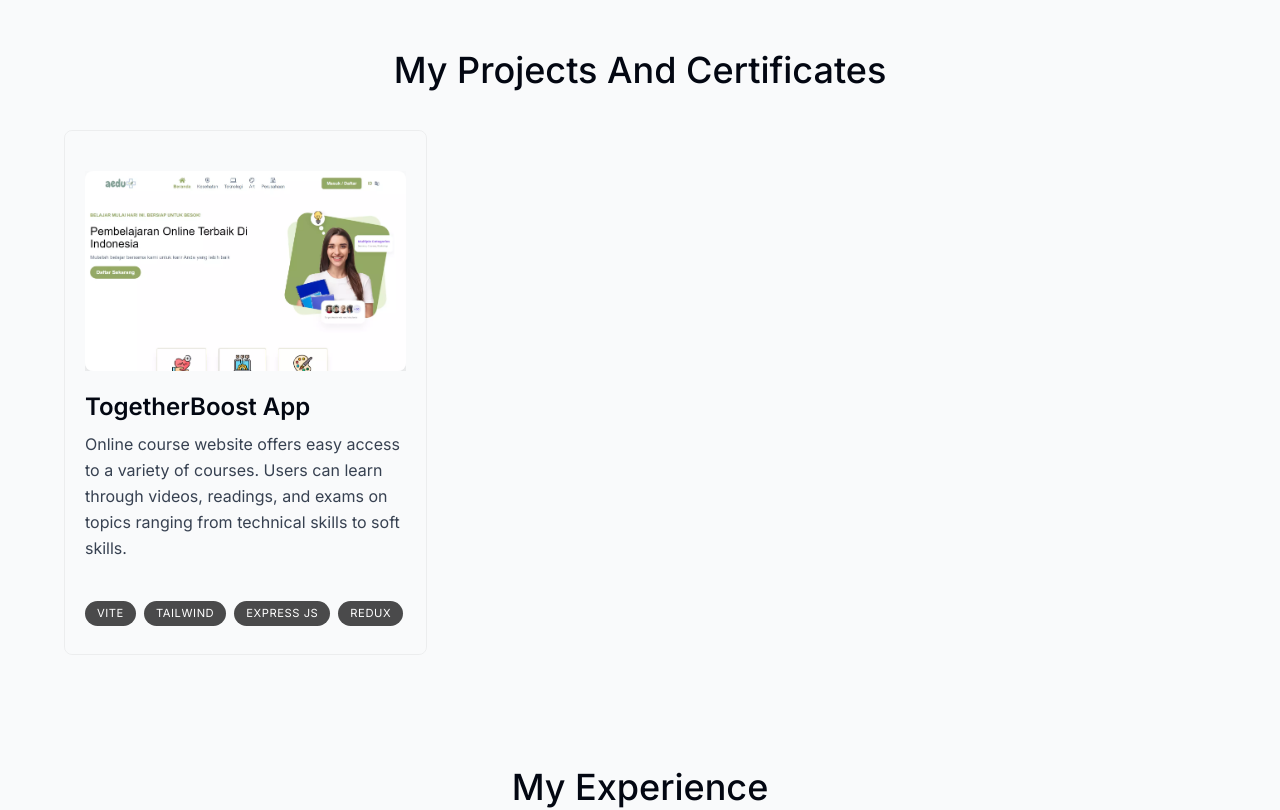
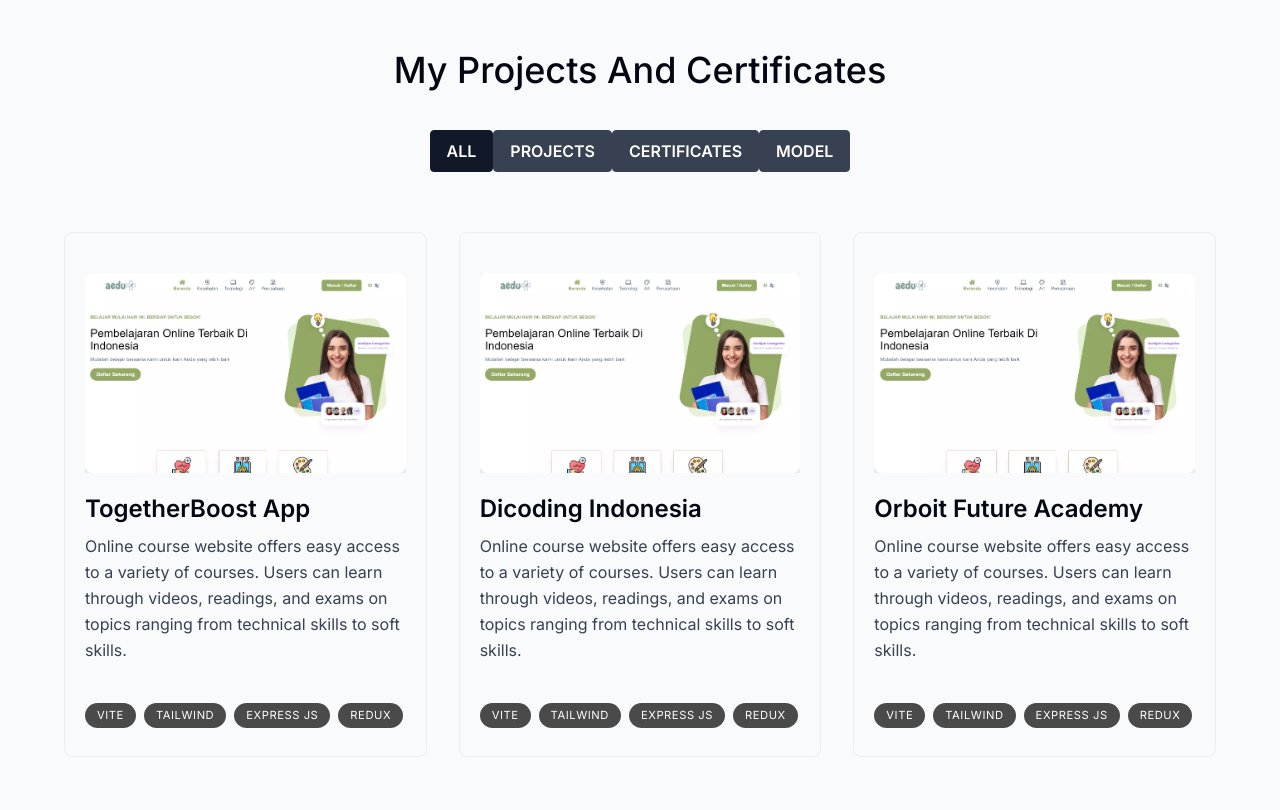
Before and after one commit to chndrwali/website-portfolio, a Next.js app: page / in a window 1280 px wide. Shown: the part 1560-2370 px from the top of the page. Built offline with nearby package versions, Linux system fonts and the light colour scheme.

Commit message:
add button category for projects

```diff
--- a/app/globals.css
+++ b/app/globals.css
@@ -13,3 +13,15 @@
 .borderBlack {
   @apply border border-black/10;
 }
+
+.btn-project {
+  @apply px-4 py-2 uppercase font-semibold text-white bg-gray-700 border border-gray-700 rounded transition duration-300 cursor-pointer dark:bg-slate-200 dark:text-gray-800;
+}
+
+.btn-project:hover {
+  @apply bg-gray-800 border-gray-800;
+}
+
+.btn-project.active2 {
+  @apply bg-gray-900 border-gray-900;
+}
--- /dev/null
+++ b/components/project/certificates.tsx
@@ -0,0 +1,45 @@
+import { useRef } from 'react';
+import { certificatesData } from '@/lib/data';
+import Image from 'next/image';
+import { motion, useScroll, useTransform } from 'framer-motion';
+import Link from 'next/link';
+
+type CertificatesProps = (typeof certificatesData)[number];
+
+export default function Certificates({ title, description, tags, imageUrl, url }: CertificatesProps) {
+  const ref = useRef<HTMLDivElement>(null);
+  const { scrollYProgress } = useScroll({
+    target: ref,
+    offset: ['0 1', '1.33 1'],
+  });
+  const scaleProgess = useTransform(scrollYProgress, [0, 1], [0.8, 1]);
+  const opacityProgess = useTransform(scrollYProgress, [0, 1], [0.6, 1]);
+
+  return (
+    <motion.div
+      ref={ref}
+      style={{
+        scale: scaleProgess,
+        opacity: opacityProgess,
+      }}
+      className="group mb-3 sm:mb-8 last:mb-0"
+    >
+      <Link href={url} rel="noreferrer" target="_blank" className="block border border-black/5 rounded-lg overflow-hidden group-hover:border-gray-200 transition dark:border-white/10 dark:hover:border-white/20">
+        <div className="pt-4 pb-7 px-5 sm:pt-10 flex flex-col h-full">
+          <div className="relative w-full h-[200px] overflow-hidden mb-5">
+            <Image src={imageUrl} alt="Project I worked on" layout="fill" objectFit="cover" quality={95} className="rounded-lg shadow-2xl transition" />
+          </div>
+          <h3 className="text-2xl font-semibold">{title}</h3>
+          <p className="mt-2 leading-relaxed h-[150px] overflow-hidden mb-5 text-gray-700 dark:text-white/70">{description}</p>
+          <ul className="flex flex-wrap gap-2 sm:mt-auto">
+            {tags.map((tag, index) => (
+              <li className="bg-black/[0.7] px-3 py-1 text-[0.7rem] uppercase tracking-wider text-white rounded-full dark:text-white/70" key={index}>
+                {tag}
+              </li>
+            ))}
+          </ul>
+        </div>
+      </Link>
+    </motion.div>
+  );
+}
--- /dev/null
+++ b/components/project/models.tsx
@@ -0,0 +1,45 @@
+import { useRef } from 'react';
+import { modelsData } from '@/lib/data';
+import Image from 'next/image';
+import { motion, useScroll, useTransform } from 'framer-motion';
+import Link from 'next/link';
+
+type ModelProps = (typeof modelsData)[number];
+
+export default function Certificates({ title, description, tags, imageUrl, url }: ModelProps) {
+  const ref = useRef<HTMLDivElement>(null);
+  const { scrollYProgress } = useScroll({
+    target: ref,
+    offset: ['0 1', '1.33 1'],
+  });
+  const scaleProgess = useTransform(scrollYProgress, [0, 1], [0.8, 1]);
+  const opacityProgess = useTransform(scrollYProgress, [0, 1], [0.6, 1]);
+
+  return (
+    <motion.div
+      ref={ref}
+      style={{
+        scale: scaleProgess,
+        opacity: opacityProgess,
+      }}
+      className="group mb-3 sm:mb-8 last:mb-0"
+    >
+      <Link href={url} rel="noreferrer" target="_blank" className="block border border-black/5 rounded-lg overflow-hidden group-hover:border-gray-200 transition dark:border-white/10 dark:hover:border-white/20">
+        <div className="pt-4 pb-7 px-5 sm:pt-10 flex flex-col h-full">
+          <div className="relative w-full h-[200px] overflow-hidden mb-5">
+            <Image src={imageUrl} alt="Project I worked on" layout="fill" objectFit="cover" quality={95} className="rounded-lg shadow-2xl transition" />
+          </div>
+          <h3 className="text-2xl font-semibold">{title}</h3>
+          <p className="mt-2 leading-relaxed h-[150px] overflow-hidden mb-5 text-gray-700 dark:text-white/70">{description}</p>
+          <ul className="flex flex-wrap gap-2 sm:mt-auto">
+            {tags.map((tag, index) => (
+              <li className="bg-black/[0.7] px-3 py-1 text-[0.7rem] uppercase tracking-wider text-white rounded-full dark:text-white/70" key={index}>
+                {tag}
+              </li>
+            ))}
+          </ul>
+        </div>
+      </Link>
+    </motion.div>
+  );
+}
--- a/components/project.tsx
+++ b/components/project/project.tsx
@@ -1,5 +1,3 @@
-'use client';
-
 import { useRef } from 'react';
 import { projectsData } from '@/lib/data';
 import Image from 'next/image';
--- a/components/projects.tsx
+++ b/components/projects.tsx
@@ -1,9 +1,15 @@
 'use client';
 
-import React from 'react';
+// Import the Certificates and Models components if they exist
+// import Certificates from './path-to-certificates-component';
+// import Models from './path-to-models-component';
+
+import React, { useEffect, useState } from 'react';
 import SectionHeading from './section-heading';
-import { TYPHOGRAPHY, projectsData } from '@/lib/data';
-import Project from './project';
+import { TYPHOGRAPHY, projectsData, certificatesData, modelsData } from '@/lib/data';
+import Project from './project/project';
+import Certificates from './project/certificates'; // Import Certificates component
+import Models from './project/models'; // Import Models component
 import { useSectionInView } from '@/lib/hooks';
 import { useLanguageContext } from '@/context/language-context';
 
@@ -11,16 +17,57 @@
   const { ref } = useSectionInView('Projects', 0.5);
   const { language } = useLanguageContext();
 
+  const [selectedCategory, setSelectedCategory] = React.useState('All'); // Ubah nilai awal menjadi 'All'
+  const [activeButton, setActiveButton] = React.useState('All'); // Ubah nilai awal menjadi 'All'
+
+  const handleCategoryClick = (category: string) => {
+    setSelectedCategory(category);
+    setActiveButton(category);
+  };
+
+  const renderContent = () => {
+    switch (selectedCategory) {
+      case 'All': // Ubah dari 'Projects' menjadi 'All'
+        return [
+          ...projectsData.map((project, index) => <Project key={index} {...project} />),
+          ...certificatesData.map((certificate, index) => <Certificates key={index} {...certificate} />),
+          ...modelsData.map((model, index) => <Models key={index} {...model} />),
+        ];
+      case 'Projects':
+        return projectsData.map((project, index) => <Project key={index} {...project} />);
+      case 'Certi':
+        return certificatesData.map((certificate, index) => <Certificates key={index} {...certificate} />);
+      case 'Model':
+        return modelsData.map((model, index) => <Models key={index} {...model} />);
+      default:
+        return null;
+    }
+  };
+
   return (
     <section ref={ref} id="projects" className="scroll-mt-24 max-w-[1900px] mb-14 md:mb-20 lg:mb-28">
       <SectionHeading>{TYPHOGRAPHY[language].MY_PROJECT}</SectionHeading>
-      <div className="grid lg:grid-cols-3 md:grid-cols-2 grid-cols-1 gap-8">
-        {projectsData.map((project, index) => (
-          <React.Fragment key={index}>
-            <Project {...project} />
-          </React.Fragment>
-        ))}
+      <div
+        style={{
+          display: 'flex',
+          justifyContent: 'center',
+          paddingBottom: '60px',
+        }}
+      >
+        <button className={`btn-project ${activeButton === 'All' ? 'active2' : ''}`} onClick={() => handleCategoryClick('All')}>
+          All
+        </button>
+        <button className={`btn-project ${activeButton === 'Projects' ? 'active2' : ''}`} onClick={() => handleCategoryClick('Projects')}>
+          Projects
+        </button>
+        <button className={`btn-project ${activeButton === 'Certi' ? 'active2' : ''}`} onClick={() => handleCategoryClick('Certi')}>
+          Certificates
+        </button>
+        <button className={`btn-project ${activeButton === 'Model' ? 'active2' : ''}`} onClick={() => handleCategoryClick('Model')}>
+          Model
+        </button>
       </div>
+      <div className="grid lg:grid-cols-3 md:grid-cols-2 grid-cols-1 gap-8">{renderContent()}</div>
     </section>
   );
 }
--- a/lib/data.ts
+++ b/lib/data.ts
@@ -72,6 +72,26 @@
   },
 ] as const;
 
+export const certificatesData = [
+  {
+    title: 'Dicoding Indonesia',
+    description: 'Online course website offers easy access to a variety of courses. Users can learn through videos, readings, and exams on topics ranging from technical skills to soft skills.',
+    tags: ['Vite', 'Tailwind', 'Express JS', 'Redux'],
+    imageUrl: aedu,
+    url: 'https://learning.aedu.id',
+  },
+] as const;
+
+export const modelsData = [
+  {
+    title: 'Orboit Future Academy',
+    description: 'Online course website offers easy access to a variety of courses. Users can learn through videos, readings, and exams on topics ranging from technical skills to soft skills.',
+    tags: ['Vite', 'Tailwind', 'Express JS', 'Redux'],
+    imageUrl: aedu,
+    url: 'https://learning.aedu.id',
+  },
+] as const;
+
 export const skillsData = ['HTML', 'CSS', 'JavaScript', 'TypeScript', 'React', 'React Native', 'Next.js', 'Node.js', 'Git', 'Tailwind', 'MongoDB', 'Redux', 'GraphQL', 'Apollo', 'Express', 'Vue', 'Vuex', 'Cypress'] as const;
 
 const ID = {
```
